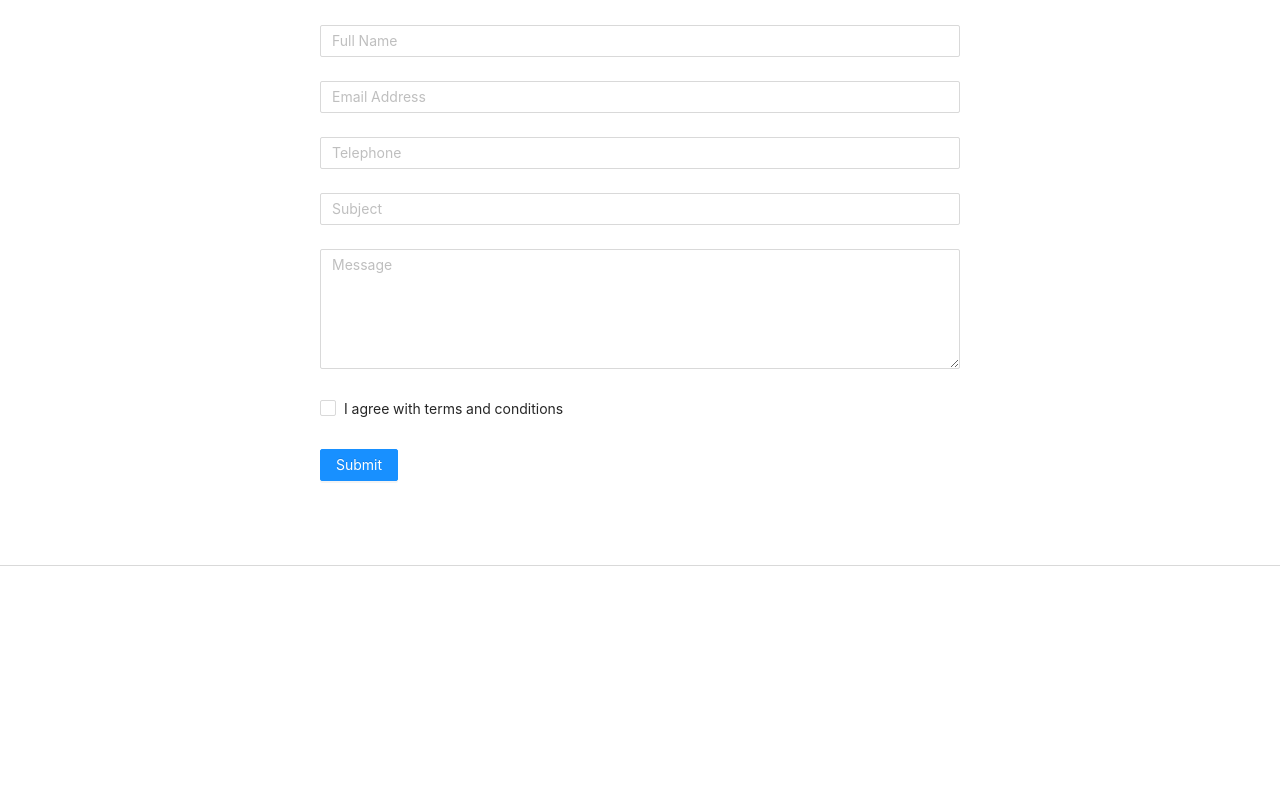
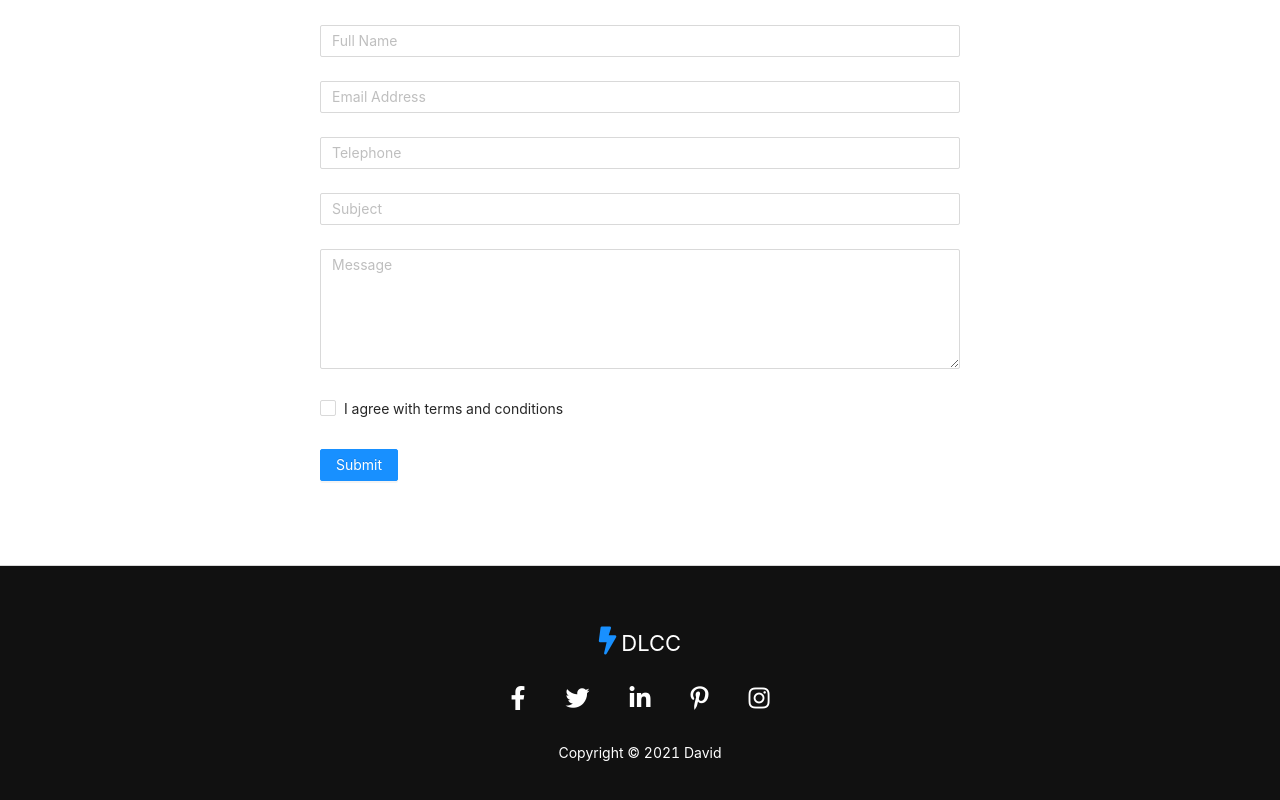
Before and after one commit to Clesio7844/react-art-design, a React (Create React App) app: page / in a window 1280 px wide. Shown: the part 4321-5121 px from the top of the page. Before the commit the page ends 4887 px from the top, so only its background shows below. Built offline with nearby package versions, Linux system fonts and the light colour scheme.

Commit message:
work on footer and back to top component

```diff
--- a/src/App.js
+++ b/src/App.js
@@ -5,8 +5,9 @@
 import { Layout } from 'antd';
 import AppHeader from './components/common/Header';
 import AppHome from './views/home';
+import AppFooter from './components/home/footer';
 
-const { Header, Content } = Layout;
+const { Header, Content, Footer } = Layout;
 
 function App() {
   return (
@@ -17,6 +18,9 @@
       <Content>
         <AppHome />
       </Content>
+      <Footer>
+        <AppFooter />
+      </Footer>
     </Layout>
   );
 }
--- /dev/null
+++ b/src/components/home/footer.js
@@ -0,0 +1,50 @@
+import React from 'react';
+import { BackTop } from 'antd';
+
+function AppFooter() {
+  return (
+    <div className='container-fluid'>
+      <div className='footer'>
+        <div className='logo'>
+          <i className='fas fa-bolt'></i>
+          <a href='https://ressum-portfolio.herokuapp.com/'>DLCC</a>
+        </div>
+        <ul className='socials'>
+          <li>
+            <a href='https://www.facebook.com'>
+              <i className='fab fa-facebook-f'></i>
+            </a>
+          </li>
+          <li>
+            <a href='https://www.twitter.com'>
+              <i className='fab fa-twitter'></i>
+            </a>
+          </li>
+          <li>
+            <a href='https://www.linkedin-in.com'>
+              <i className='fab fa-linkedin-in'></i>
+            </a>
+          </li>
+          <li>
+            <a href='https://www.pinterest.com'>
+              <i className='fab fa-pinterest-p'></i>
+            </a>
+          </li>
+          <li>
+            <a href='https://www.instagram.com'>
+              <i className='fab fa-instagram'></i>
+            </a>
+          </li>
+        </ul>
+        <div className='copyright'>Copyright &copy; 2021 David</div>
+        <BackTop>
+          <div className='goTop'>
+            <i className='fas fa-arrow-circle-up'></i>
+          </div>
+        </BackTop>
+      </div>
+    </div>
+  );
+}
+
+export default AppFooter;
```
